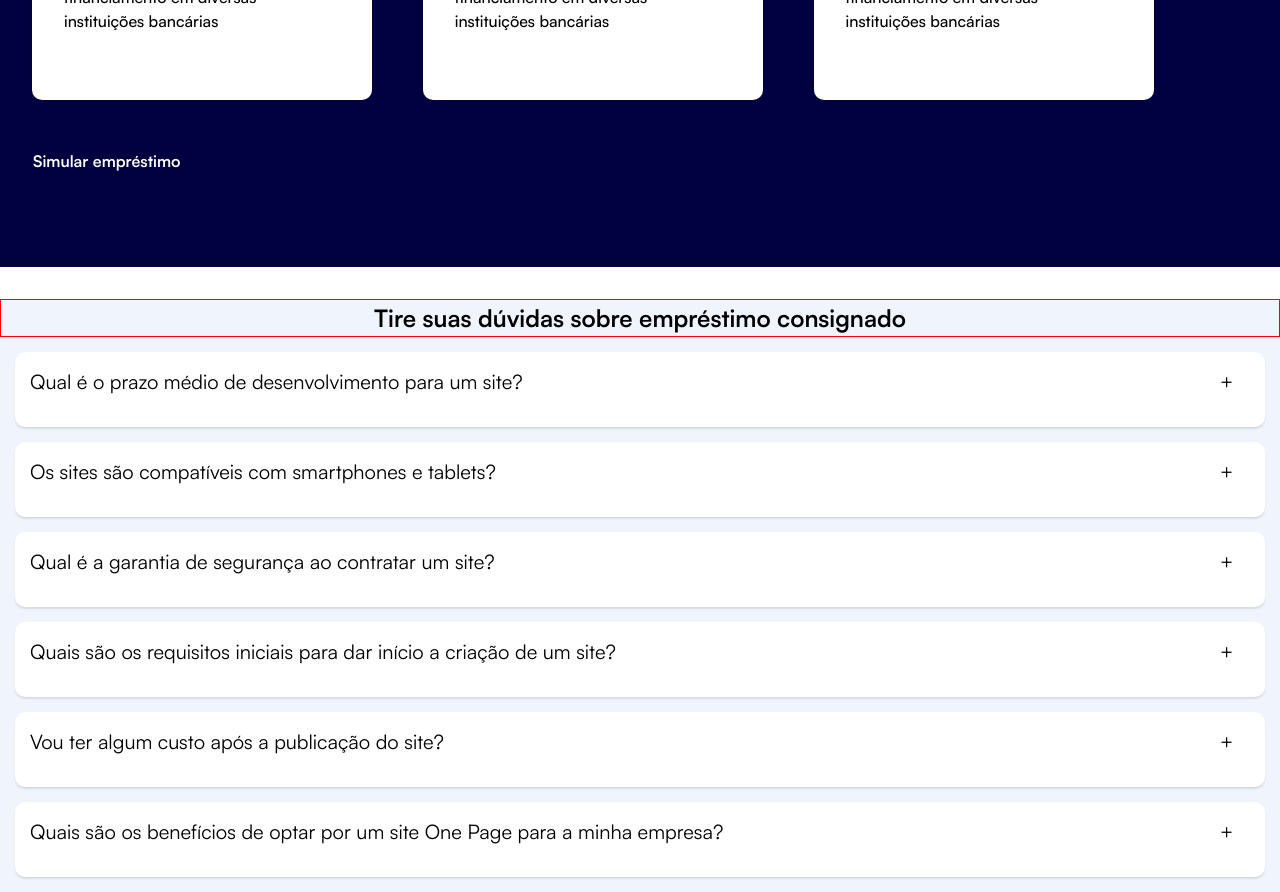
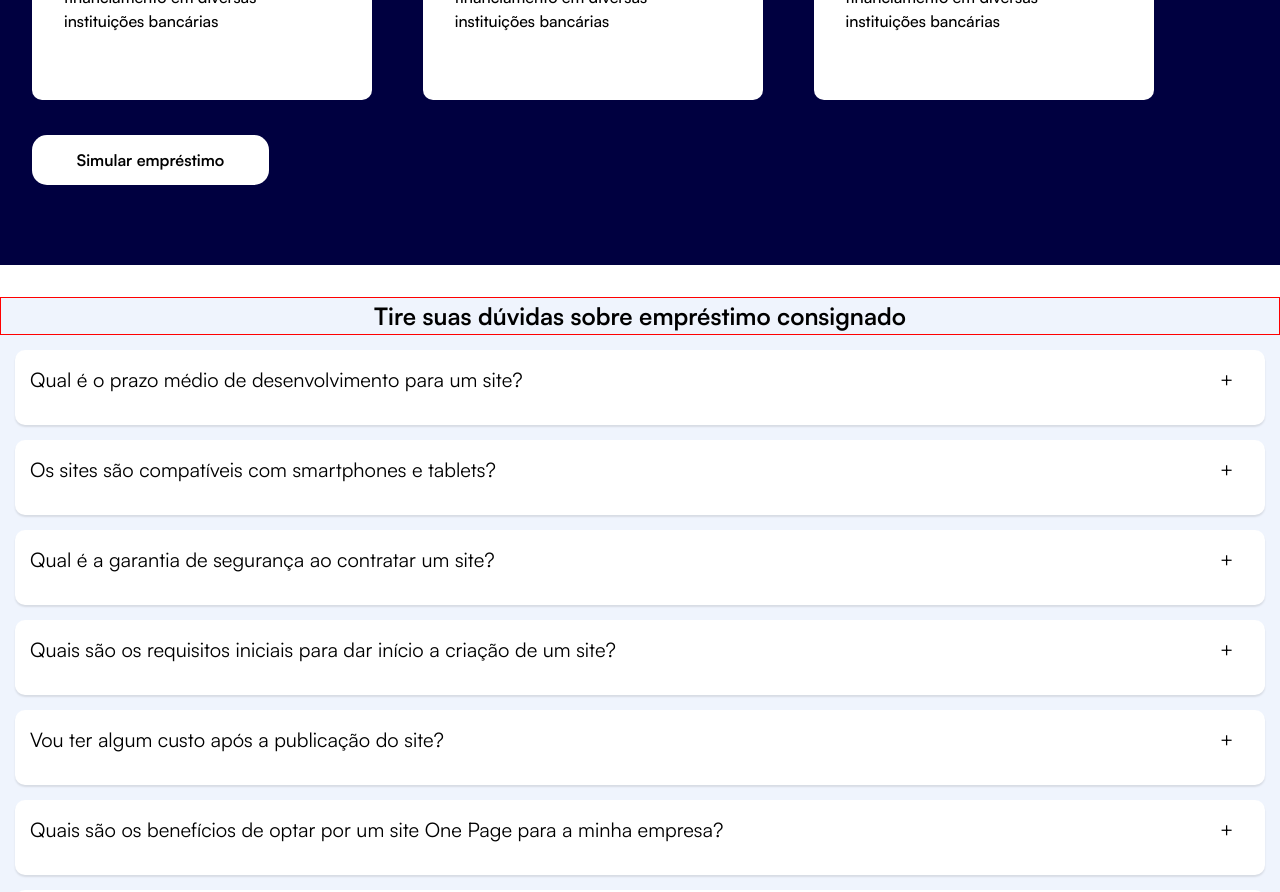
Before and after one commit to devpdro/america-financeira, a Next.js app in the folder frontend/: page /emprestimo-consignado in a window 1280 px wide. Shown: the part 1600-2492 px from the top of the page. Built offline with nearby package versions, Linux system fonts and the light colour scheme.

Commit message:
fix: error deploy

```diff
--- a/frontend/src/presentation/components/Simulation/simulation.tsx
+++ b/frontend/src/presentation/components/Simulation/simulation.tsx
@@ -36,7 +36,7 @@ const Simulation = () => {
             </p>
           </div>
         </div>
-        <Button type="btn3" text="Simular empréstimo"></Button>
+        <Button typeStyle="btn3" text="Simular empréstimo"></Button>
       </div>
     </section>
   );
```
